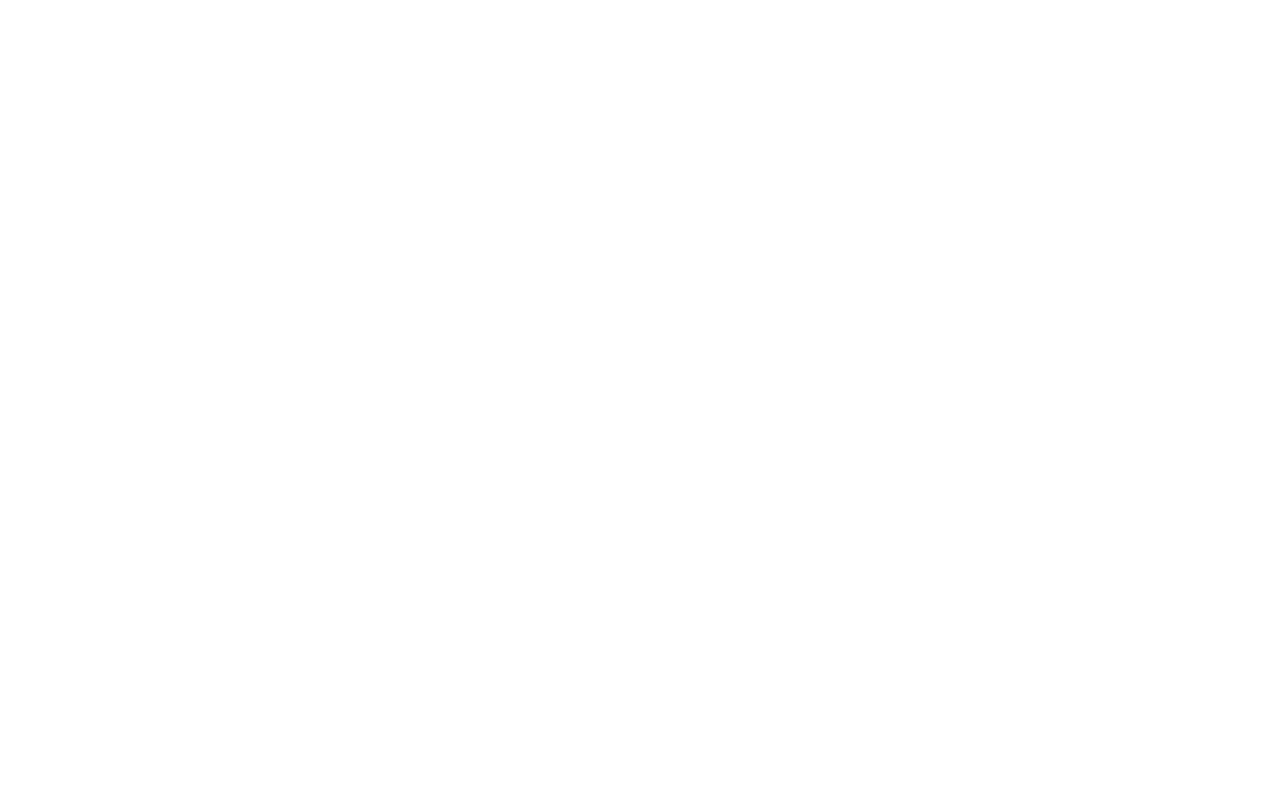
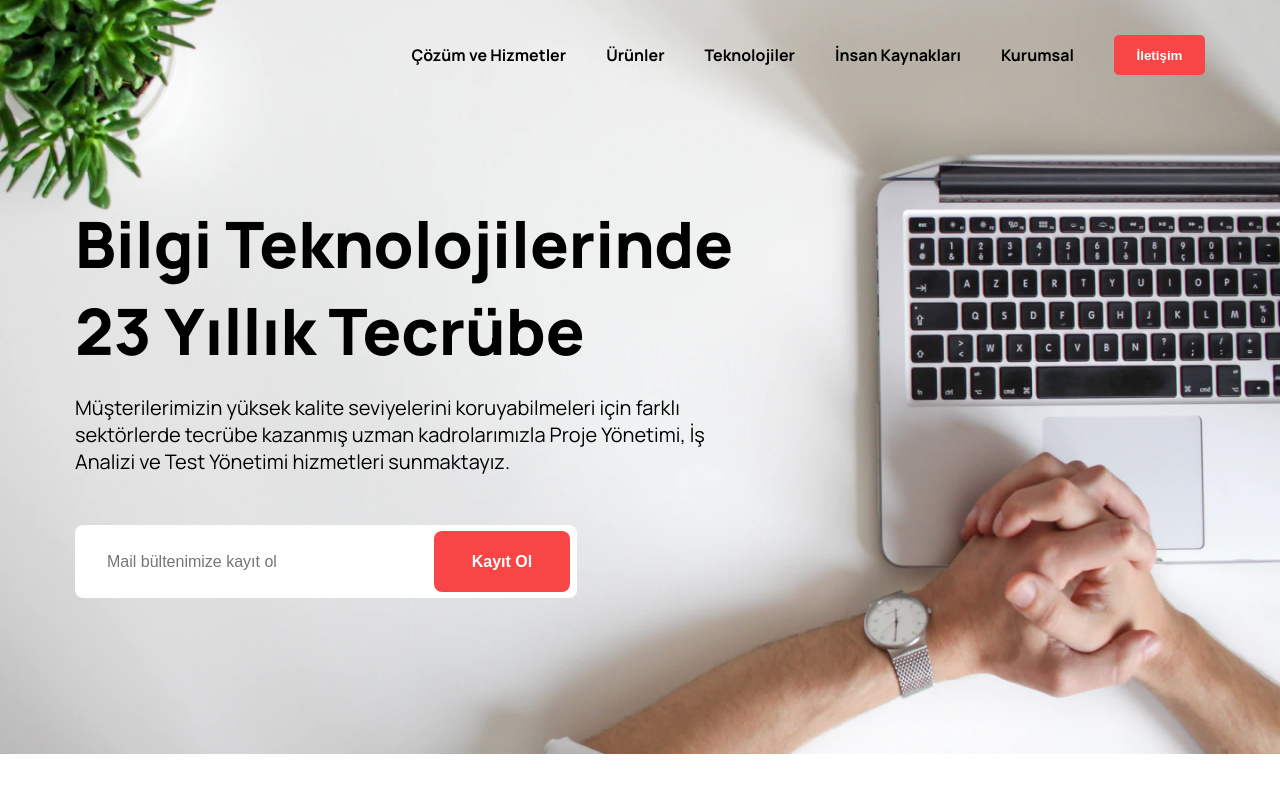
Before and after one commit to exet18/WebSite, a website: page index.html in a window 1280 px wide. Drawn offline with Linux system fonts and the light colour scheme.

Commit message:
Made header website and added global css styles

```diff
--- /dev/null
+++ b/header.scss
@@ -0,0 +1,93 @@
+.header{
+  background: url("./source/header-image/background.png");
+  background-size: 100% 100%;
+  height: 754px;
+  .header-container{
+    max-width: 1800px;
+    width: 100%;
+    margin: 0 auto;
+    height: 500px;
+    .navbar{
+      display: flex;
+      justify-content: flex-end;
+      flex-direction: row;
+      align-items: center;
+      padding-top: 35px;
+      padding-right: 75px;
+      padding-bottom: 125px;
+      .nav-button-support{
+        font-weight: 700;
+        color: #FFF;
+        width: 91px;
+        height: 40px;
+        border: none;
+        border-radius: 5px;
+        background: #F84646;
+      }
+      .nav-button-support:hover{
+        background-color: #f62828;
+        cursor: pointer;
+      }
+    }
+    .nav-list{
+      display: flex;
+      flex-direction: row;
+      list-style-type: none;
+      a{
+        color: black;
+        text-decoration: none;
+        font-weight: 700;
+        padding-right: 40px;
+        :hover{
+          text-decoration: underline;
+        }
+      }
+    }
+    .header-information{
+      width: 740px;
+      padding-left: 75px;
+      .information-text{
+        font-size: 64px;
+        font-weight: 800;
+        padding-bottom: 20px;
+      }
+      .more-information-block{
+        font-size: 20px;
+        padding-bottom: 50px;
+      }
+      .information-register-block{
+        position: relative;
+      }
+      .information-input{
+        height: 73px;
+        width: 300px;
+        padding-right: 170px;
+        padding-left: 32px;
+        border: none;
+        outline: none;
+        background: #FFFFFF;
+        border-radius: 8px;
+        font-weight: 400;
+        color: rgba(0, 0, 0, 0.4);
+        font-size: 16px;
+      }
+      .information-button{
+        font-weight: 700;
+        width: 136px;
+        height: 61px;
+        color: #FFFFFF;
+        border: none;
+        font-size: 16px;
+        background: #F84646;
+        border-radius: 8px;
+        position: absolute;
+        top: 6px;
+        left: 359px;
+      }
+      .information-button:hover{
+        background-color: #f62828;
+        cursor: pointer;
+      }
+    }
+  }
+}
--- a/index.html
+++ b/index.html
@@ -4,7 +4,34 @@
     <meta charset="UTF-8">
     <title>Site</title>
     <link rel="stylesheet" href="style.css">
+    <link rel="preconnect" href="https://fonts.googleapis.com">
+    <link rel="preconnect" href="https://fonts.gstatic.com" crossorigin>
+    <link href="https://fonts.googleapis.com/css2?family=Manrope:wght@400;700;800&display=swap" rel="stylesheet">
 </head>
 <body>
+    <header class="header">
+        <div class="header-container">
+            <div class="navbar">
+                <nav class="main-nav">
+                    <ul class="nav-list">
+                        <a href="#"><li class="list-element-services">Çözüm ve Hizmetler</li></a>
+                        <a href="#"><li class="list-element-production">Ürünler</li></a>
+                        <a href="#"><li class="list-element-technology">Teknolojiler</li></a>
+                        <a href="#"><li class="list-element-res">İnsan Kaynakları</li></a>
+                        <a href="#"><li class="list-element-corporation">Kurumsal</li></a>
+                    </ul>
+                </nav>
+                <button class="nav-button-support">İletişim</button>
+            </div>
+            <div class="header-information">
+                <h1 class="information-text">Bilgi Teknolojilerinde 23 Yıllık Tecrübe</h1>
+                <p class="more-information-block">Müşterilerimizin yüksek kalite seviyelerini koruyabilmeleri için farklı sektörlerde tecrübe kazanmış uzman kadrolarımızla Proje Yönetimi, İş Analizi ve Test Yönetimi hizmetleri sunmaktayız.</p>
+                <div class="information-register-block">
+                    <input type="text" class="information-input" placeholder="Mail bültenimize kayıt ol">
+                    <button class="information-button">Kayıt Ol</button>
+                </div>
+            </div>
+        </div>
+    </header>
 </body>
 </html>
--- a/style.scss
+++ b/style.scss
@@ -0,0 +1,18 @@
+@import "header";
+body{
+  padding: 0;
+  margin: 0;
+  font-family: 'Manrope', sans-serif;
+}
+div, p, a, img, form, button{
+  box-sizing: border-box;
+  margin: 0;
+}
+ul,li,input{
+  margin: 0;
+  padding: 0;
+}
+h1,h2{
+  margin: 0;
+  padding: 0;
+}
```
Also changed, not shown: header.css (added), source/header-image/background.png (added), style.css, 2 other files.
